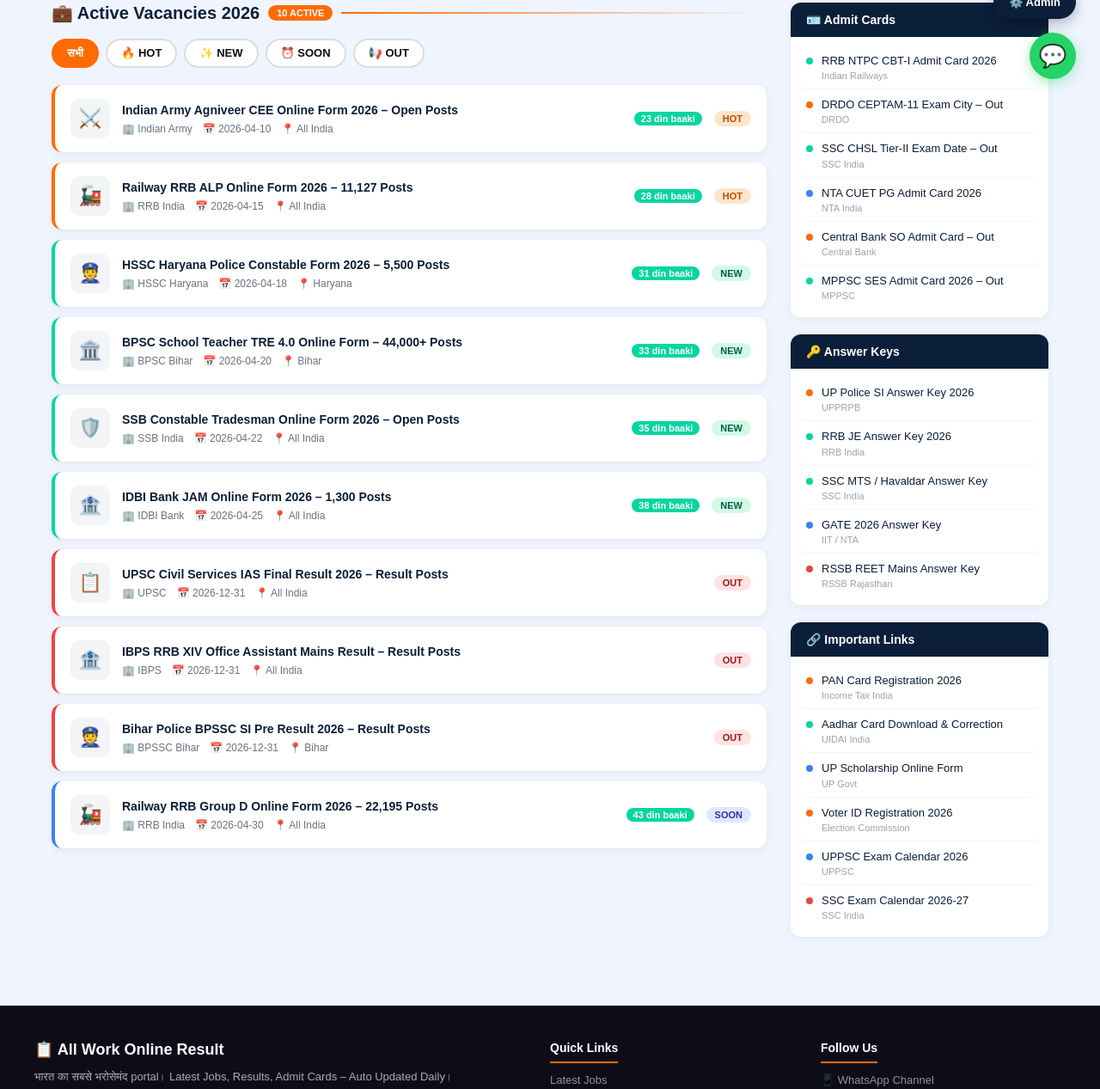
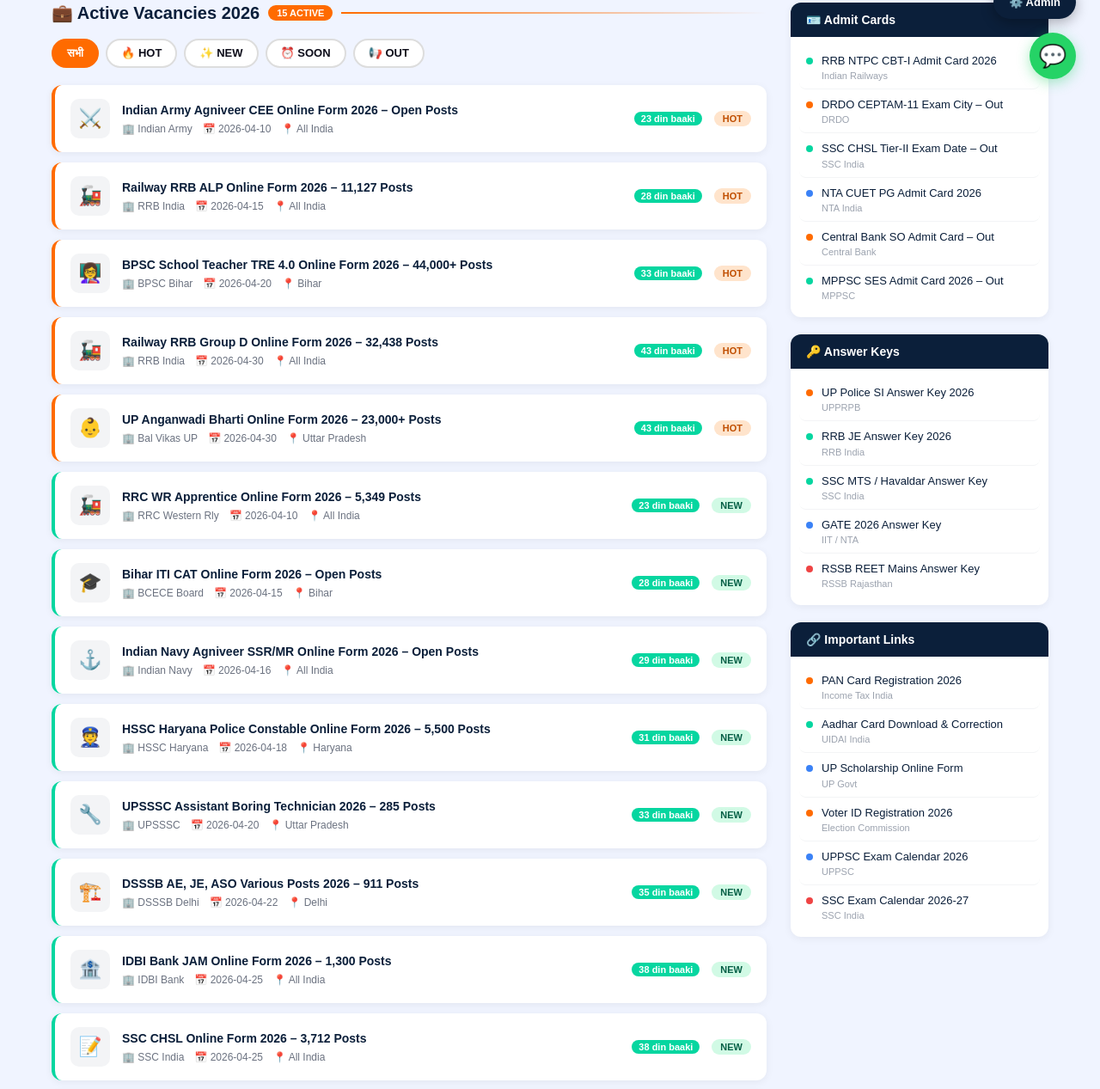
Before and after one commit to pmkisanwork/Sarkari_resuilt, a plain HTML site: page index.html in a window 1280 px wide. Shown: the part 678-1945 px from the top of the page at 86% size. Drawn offline with Linux system fonts and the light colour scheme; no server answers.

Commit message:
Add files via upload

```diff
--- a/index.html
+++ b/index.html
@@ -738,19 +738,24 @@
 const BIN_KEY = '$2a$10$yN0HYHeVAablf.1euvFDXu4CYAyG4E2ta9FQUi7mxFa/Zpp6Z22Va';
 
 // ═══════════════════════════════════════
-// DEFAULT DATA
+// DEFAULT DATA — All Active Vacancies 2026
 // ═══════════════════════════════════════
 const DEFAULT_DATA = [
-  { id:1,  title:'Railway RRB ALP Online Form 2026',           posts:'11,127',  department:'RRB India',    category:'Railway',  icon:'🚂', tag:'HOT',  last_date:'2026-04-15', official_link:'https://www.rrbapply.gov.in/',              location:'All India' },
-  { id:2,  title:'BPSC School Teacher TRE 4.0 Online Form',    posts:'44,000+', department:'BPSC Bihar',   category:'Teaching', icon:'🏛️', tag:'NEW',  last_date:'2026-04-20', official_link:'https://www.bpsc.bih.nic.in/',              location:'Bihar' },
-  { id:3,  title:'Indian Army Agniveer CEE Online Form 2026',  posts:'Open',    department:'Indian Army',  category:'Defence',  icon:'⚔️', tag:'HOT',  last_date:'2026-04-10', official_link:'https://joinindianarmy.nic.in/',            location:'All India' },
-  { id:4,  title:'IDBI Bank JAM Online Form 2026',             posts:'1,300',   department:'IDBI Bank',    category:'Bank',     icon:'🏦', tag:'NEW',  last_date:'2026-04-25', official_link:'https://www.idbibank.in/careers.aspx',     location:'All India' },
-  { id:5,  title:'Railway RRB Group D Online Form 2026',       posts:'22,195',  department:'RRB India',    category:'Railway',  icon:'🚂', tag:'SOON', last_date:'2026-04-30', official_link:'https://www.rrbapply.gov.in/',              location:'All India' },
-  { id:6,  title:'HSSC Haryana Police Constable Form 2026',    posts:'5,500',   department:'HSSC Haryana', category:'Police',   icon:'👮', tag:'NEW',  last_date:'2026-04-18', official_link:'https://www.hssc.gov.in/',                  location:'Haryana' },
-  { id:7,  title:'UPSC Civil Services IAS Final Result 2026',  posts:'Result',  department:'UPSC',         category:'Result',   icon:'📋', tag:'OUT',  last_date:'2026-12-31', official_link:'https://upsc.gov.in/',                     location:'All India' },
-  { id:8,  title:'IBPS RRB XIV Office Assistant Mains Result', posts:'Result',  department:'IBPS',         category:'Result',   icon:'🏦', tag:'OUT',  last_date:'2026-12-31', official_link:'https://www.ibps.in/',                     location:'All India' },
-  { id:9,  title:'Bihar Police BPSSC SI Pre Result 2026',      posts:'Result',  department:'BPSSC Bihar',  category:'Police',   icon:'👮', tag:'OUT',  last_date:'2026-12-31', official_link:'https://www.bpssc.bih.nic.in/',            location:'Bihar' },
-  { id:10, title:'SSB Constable Tradesman Online Form 2026',   posts:'Open',    department:'SSB India',    category:'Defence',  icon:'🛡️', tag:'NEW',  last_date:'2026-04-22', official_link:'https://www.ssb.nic.in/',                  location:'All India' }
+  { id:1,  title:'Railway RRB Group D Online Form 2026',          posts:'32,438',  department:'RRB India',        category:'Railway',  icon:'🚂', tag:'HOT',  last_date:'2026-04-30', official_link:'https://www.rrbapply.gov.in/',            location:'All India' },
+  { id:2,  title:'Railway RRB ALP Online Form 2026',              posts:'11,127',  department:'RRB India',        category:'Railway',  icon:'🚂', tag:'HOT',  last_date:'2026-04-15', official_link:'https://www.rrbapply.gov.in/',            location:'All India' },
+  { id:3,  title:'RRC WR Apprentice Online Form 2026',            posts:'5,349',   department:'RRC Western Rly',  category:'Railway',  icon:'🚂', tag:'NEW',  last_date:'2026-04-10', official_link:'https://www.rrc-wr.com/',                 location:'All India' },
+  { id:4,  title:'BPSC School Teacher TRE 4.0 Online Form 2026', posts:'44,000+', department:'BPSC Bihar',       category:'Teaching', icon:'👩‍🏫', tag:'HOT', last_date:'2026-04-20', official_link:'https://www.bpsc.bih.nic.in/',           location:'Bihar' },
+  { id:5,  title:'Indian Army Agniveer CEE Online Form 2026',     posts:'Open',    department:'Indian Army',      category:'Defence',  icon:'⚔️', tag:'HOT',  last_date:'2026-04-10', official_link:'https://joinindianarmy.nic.in/',          location:'All India' },
+  { id:6,  title:'Indian Navy Agniveer SSR/MR Online Form 2026',  posts:'Open',    department:'Indian Navy',      category:'Defence',  icon:'⚓', tag:'NEW',  last_date:'2026-04-16', official_link:'https://www.joinindiannavy.gov.in/',      location:'All India' },
+  { id:7,  title:'IDBI Bank JAM Online Form 2026',                posts:'1,300',   department:'IDBI Bank',        category:'Bank',     icon:'🏦', tag:'NEW',  last_date:'2026-04-25', official_link:'https://www.idbibank.in/careers.aspx',   location:'All India' },
+  { id:8,  title:'HSSC Haryana Police Constable Online Form 2026',posts:'5,500',   department:'HSSC Haryana',     category:'Police',   icon:'👮', tag:'NEW',  last_date:'2026-04-18', official_link:'https://www.hssc.gov.in/',                location:'Haryana' },
+  { id:9,  title:'DSSSB AE, JE, ASO Various Posts 2026',         posts:'911',     department:'DSSSB Delhi',      category:'Engineering',icon:'🏗️',tag:'NEW', last_date:'2026-04-22', official_link:'https://dsssb.delhi.gov.in/',            location:'Delhi' },
+  { id:10, title:'SSC CHSL Online Form 2026',                     posts:'3,712',   department:'SSC India',        category:'SSC',      icon:'📝', tag:'NEW',  last_date:'2026-04-25', official_link:'https://ssc.gov.in/',                    location:'All India' },
+  { id:11, title:'UPSSSC Assistant Boring Technician 2026',       posts:'285',     department:'UPSSSC',           category:'Engineering',icon:'🔧',tag:'NEW', last_date:'2026-04-20', official_link:'https://upsssc.gov.in/',                 location:'Uttar Pradesh' },
+  { id:12, title:'Bihar ITI CAT Online Form 2026',                posts:'Open',    department:'BCECE Board',      category:'Teaching', icon:'🎓', tag:'NEW',  last_date:'2026-04-15', official_link:'https://bceceboard.bihar.gov.in/',       location:'Bihar' },
+  { id:13, title:'UP Anganwadi Bharti Online Form 2026',          posts:'23,000+', department:'Bal Vikas UP',     category:'Teaching', icon:'👶', tag:'HOT',  last_date:'2026-04-30', official_link:'https://balvikasup.gov.in/',             location:'Uttar Pradesh' },
+  { id:14, title:'Bihar Police Constable Operator Form 2026',     posts:'Open',    department:'CSBC Bihar',       category:'Police',   icon:'👮', tag:'NEW',  last_date:'2026-04-28', official_link:'https://csbc.bih.nic.in/',               location:'Bihar' },
+  { id:15, title:'MPESB Group 5 Paramedical Online Form 2026',    posts:'Open',    department:'MPESB',            category:'Medical',  icon:'🏥', tag:'NEW',  last_date:'2026-04-25', official_link:'https://esb.mp.gov.in/',                 location:'Madhya Pradesh' }
 ];
 
 // ═══════════════════════════════════════
@@ -781,7 +786,10 @@
     });
     if (!res.ok) throw new Error('HTTP ' + res.status);
     const data = await res.json();
-    vacancies = (data && data.vacancies) ? data.vacancies : [];
+    // Agar cloud mein vacancies hain to use karo, warna DEFAULT_DATA
+    vacancies = (data && data.vacancies && data.vacancies.length > 0)
+      ? data.vacancies
+      : [...DEFAULT_DATA];
     saveLocal();
     setGistStatus('✅ Cloud se sync', '#06D6A0');
   } catch(e) {
```
